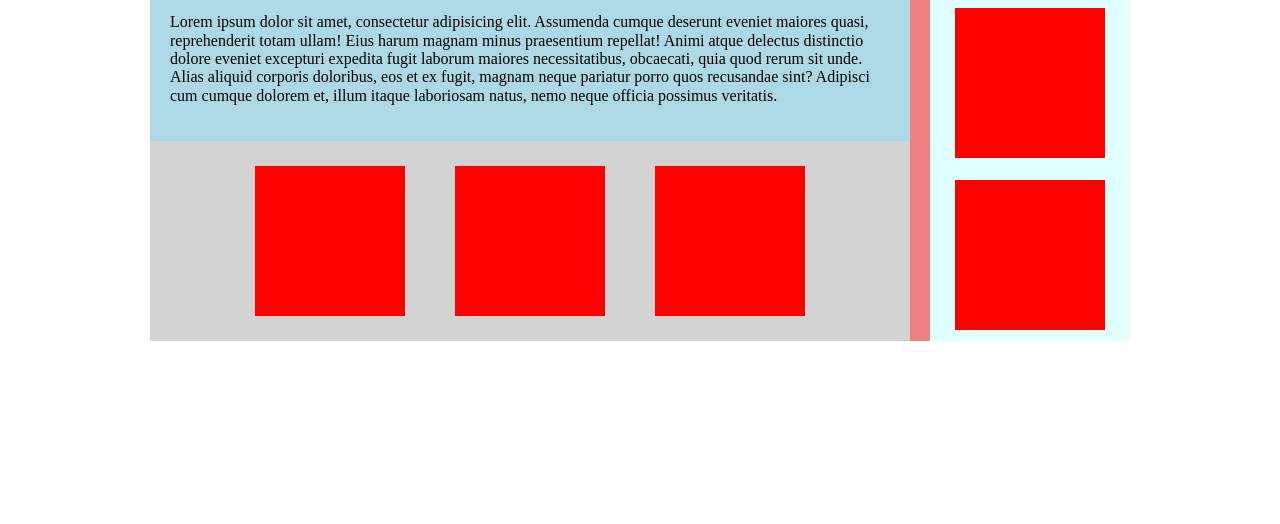
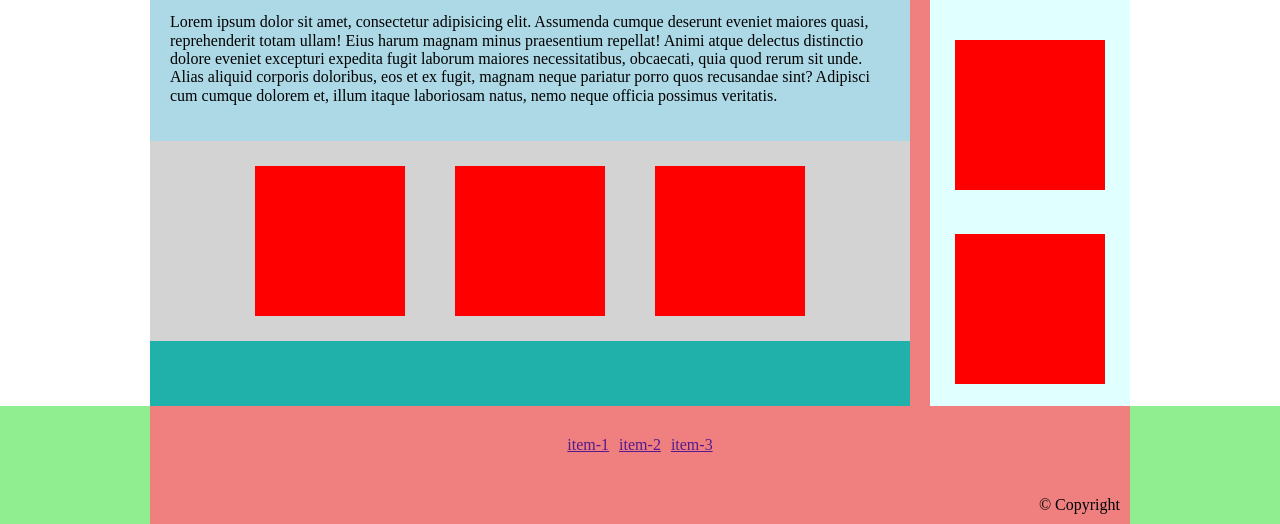
Before and after one commit to pawelkonior/layout_cl_19, a plain HTML site: page index.html in a window 1280 px wide. Shown: the part 276-800 px from the top of the page. Drawn offline with Linux system fonts and the light colour scheme.

Commit message:
footer layout with footer always on bottom

```diff
--- a/index.html
+++ b/index.html
@@ -56,5 +56,16 @@
     </aside>
 </div>
 
+<footer class="wrapper">
+    <div class="box footer-box">
+        <nav class="menu-footer">
+            <a href="" class="menu-footer-item">item-1</a>
+            <a href="" class="menu-footer-item">item-2</a>
+            <a href="" class="menu-footer-item">item-3</a>
+        </nav>
+        <p class="copyright">© Copyright</p>
+    </div>
+</footer>
+
 </body>
 </html>
--- a/src/css/app.css
+++ b/src/css/app.css
@@ -1,3 +1,9 @@
+body {
+    display: flex;
+    flex-direction: column;
+    min-height: 100vh;
+}
+
 .wrapper {
     background-color: lightgreen;
 }
@@ -38,6 +44,7 @@
 .main-box {
     display: flex;
     column-gap: 20px;
+    flex: 1;
 }
 
 .main {
@@ -70,3 +77,26 @@
     justify-content: space-around;
     align-items: center;
 }
+
+.footer-box {
+    display: flex;
+    flex-wrap: wrap;
+
+}
+
+.menu-footer {
+    width: 100%;
+    height: 80px;
+    display: flex;
+    justify-content: center;
+    align-items: center;
+    gap: 10px;
+}
+
+.copyright {
+    align-self: flex-end;
+    width: 100%;
+    margin: 0;
+    text-align: right;
+    padding: 10px;
+}
```
Also changed, not shown: 1 other file.
